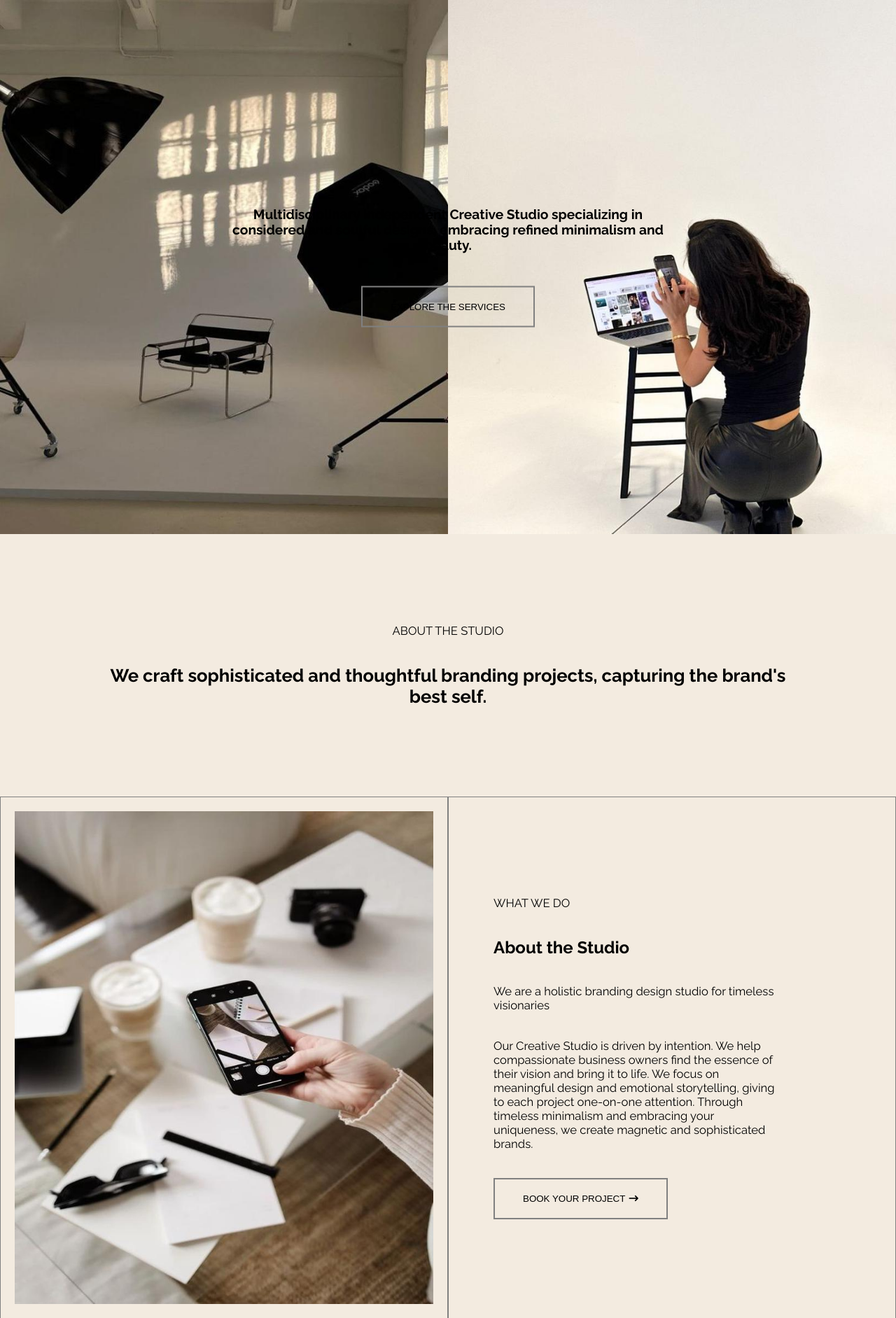
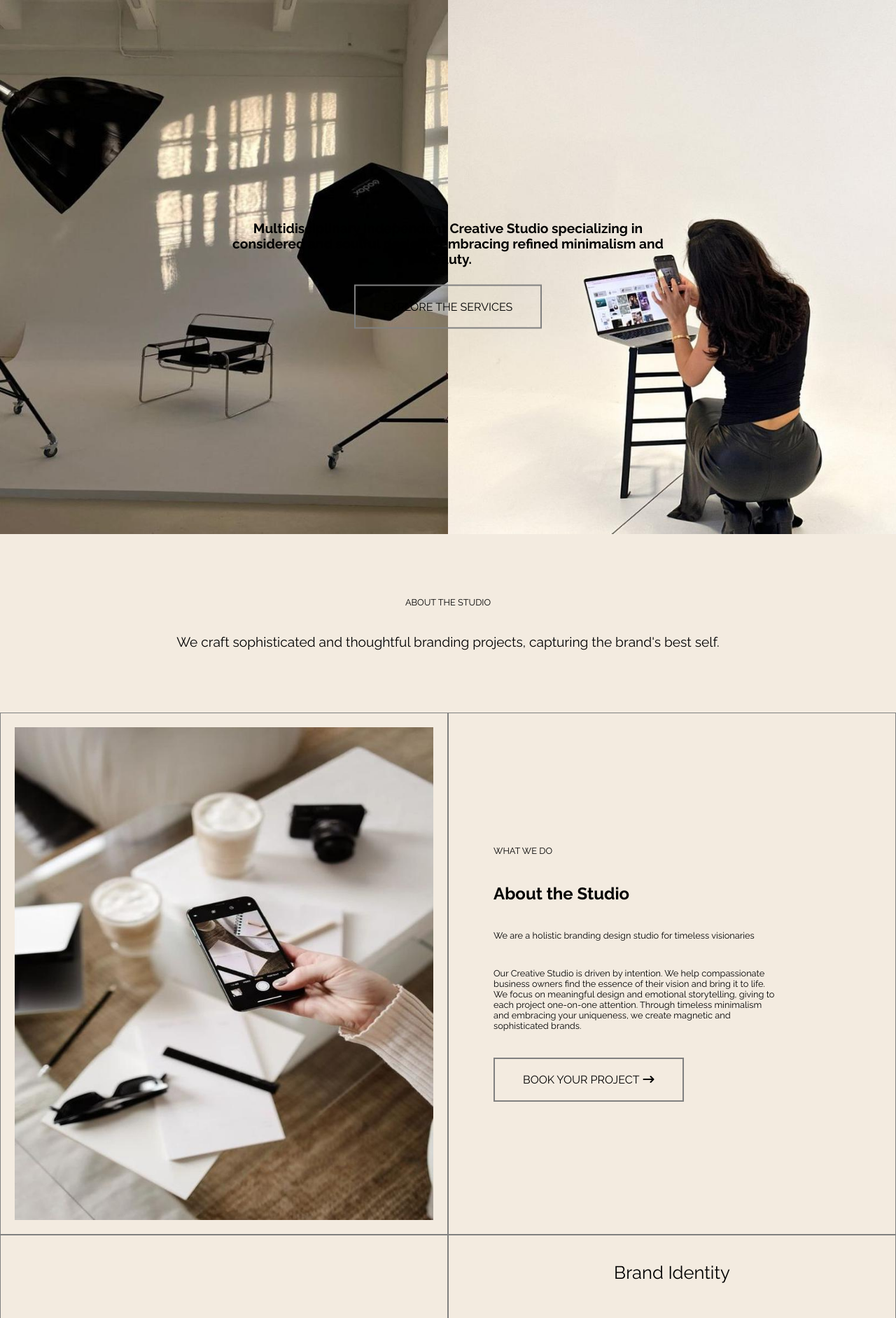
Before and after one commit to sirunique/Agencyportfolio, a PHP site: page / in a window 1280 px wide. Shown: the part 95-1978 px from the top of the page at 70% size. Run offline with PHP 8.4, Linux system fonts and the light colour scheme; some libraries are stand-ins or nearby versions.

Commit message:
homepage updated & link added to socials

```diff
--- a/components/footer.php
+++ b/components/footer.php
@@ -13,10 +13,10 @@
 
     <div class="flex">
         <div class="gap">
-            <a href="#">
+            <a href="https://www.instagram.com/deenspo_?igsh=MXdpczNtNmNmNTFzdA%3D%3D&utm_source=qr">
                 <h2 class="social-link">Pinterest</h2>
             </a>
-            <a href="#">
+            <a href="https://pin.it/1gkbCDF3f">
                 <h2 class="social-link">Instagram</h2>
             </a>
         </div>
--- a/index.css
+++ b/index.css
@@ -125,6 +125,15 @@ body {
   display: grid;
   grid-template-rows: auto auto;
   transition: transform 1s, opacity 1s;
+}
+
+.section p {
+  font-size: 14px;
+}
+
+.section--1 h2 {
+  font-size: 20px;
+  font-weight: 200;
 }
 
 .section--hidden {
@@ -317,12 +326,12 @@ footer h3 {
 
   .section p {
     width: 85%;
-    font-size: 1.3vw;
+    font-size: 1vw;
   }
 
   .section--1 h2 {
     width: 85%;
-    font-size: 2vw;
+    font-size: 1.5vw;
   }
 
   .box {
@@ -333,18 +342,19 @@ footer h3 {
     align-items: left;
     justify-content: center;
     gap: 3vw;
-    padding: 15% 15% 15% 10%;
+    padding: 10% 15% 10% 10%;
   }
 
   .first__element-align {
     text-align: center;
     align-items: center;
-    padding: 10% 50px;
+    padding: 7% 50px;
   }
 
   .grid {
     justify-content: center;
     font-size: 2vw;
+    font-weight: 200;
     padding: 2.9vw 0;
   }
 
--- a/pages/home/index.php
+++ b/pages/home/index.php
@@ -6,7 +6,7 @@
     <div class="images">
         <div class="overlay--text">
             <h1>Multidisciplinary Independent Creative Studio specializing in considered and soulful designs, embracing refined minimalism and beauty.</h1>
-            <button type="button" class="btn">EXPLORE THE SERVICES</button>
+            <a href="services.php" class="btn">EXPLORE THE SERVICES</a>
         </div>
         <img class="grid-img img-1 lazy-img" src="images/image1-lazy-loading.jpg" data-src="images/IMG-20240906-WA0011.jpg" alt="section__img">
         <img class="grid-img img-2 lazy-img" src="images/image3-lazy-loading.jpg" data-src="images/IMG-20240906-WA0013.jpg" alt="section__img">
@@ -38,9 +38,9 @@
             brands.
         </p>
         <div class="align-btn">
-            <button title="Book your project" type="button" class="btn">
+            <a href="contact.php" class="btn">
                 Book Your Project<i class="fa-solid fa-arrow-right-long"></i>
-            </button>
+            </a>
         </div>
     </div>
 </section>
@@ -58,9 +58,9 @@
         </p>
 
         <div class="align-btn">
-            <button type="button" title="see details" class="btn">
+            <a href="services.php" class="btn">
                 See the Details<i class="fa-solid fa-arrow-right-long"></i>
-            </button>
+            </a>
         </div>
     </div>
 
```
